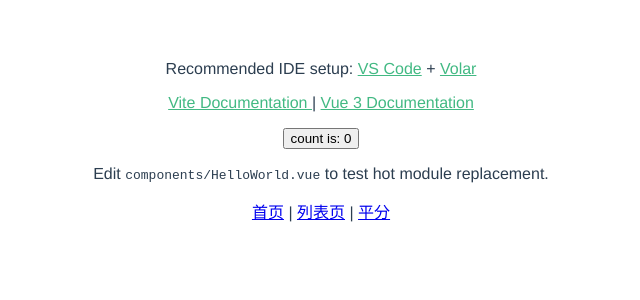
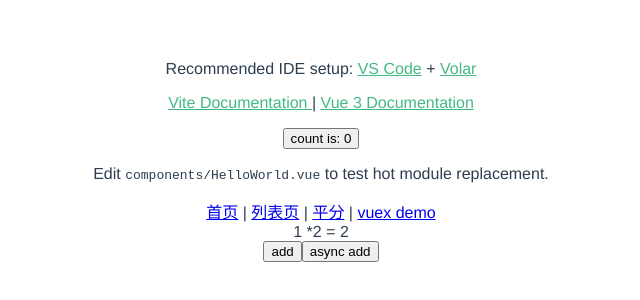
Before and after one commit to missXing/vue3-demo, a Vue app: page /#/counter in a window 1280 px wide. Shown: the top 300 px of the page, without its empty margins (319-959 px from the left). Built offline with nearby package versions, Linux system fonts and the light colour scheme.

Commit message:
feat: vuex demo

```diff
--- a/src/App.vue
+++ b/src/App.vue
@@ -9,7 +9,8 @@ import HelloWorld from "./components/HelloWorld.vue";
   <div>
     <router-link to="/home">首页</router-link> |
     <router-link to="/todoList">列表页</router-link> |
-    <router-link to="/rate">平分</router-link>
+    <router-link to="/rate">平分</router-link> |
+    <router-link to="/counter">vuex demo</router-link>
   </div>
 
   <!-- <router-view v-slot="{ Component }">
--- a/src/main.js
+++ b/src/main.js
@@ -1,5 +1,33 @@
-import { createApp } from 'vue'
+import {
+  createApp
+} from 'vue'
+// import Element3 from 'element3'
+// import 'element3/lib/theme-chalk/index.css'
+import store from './store/index'
 import App from './App.vue'
 import router from './router/index'
+// import Heading from './components/Head.js'
+window.onerror = function(e) {
+  console.log(['https://stackoverflow.com/search?q=[js]+' + e])
+}
+const app = createApp(App)
 
-createApp(App).use(router).mount('#app')
+app.use(store)
+  .use(router)
+  // .use(Element3)
+  .mount('#app')
+
+
+
+
+// import {reactive,computed,watchEffect} from 'vue'
+
+// let obj = reactive({
+//     count:1
+// })
+// let double = computed(()=>obj.count*2)
+// obj.count = 2
+
+// watchEffect(()=>{
+//     console.log('数据被修改了',obj.count,double.value)
+// })
--- /dev/null
+++ b/src/pages/Counter.vue
@@ -0,0 +1,22 @@
+<template>
+    <div>{{ count }} *2 = {{ double }}</div>
+    <button @click="add">add</button>
+    <button @click="asyncAdd">async add</button>
+</template>
+
+<script setup>
+import { computed } from 'vue'
+// import {useStore} from 'vuex'
+import { useStore } from '../store/gvuex'
+let store = useStore()
+let count = computed(() => store.state.count)
+let double = computed(() => store.getters.double)
+
+function asyncAdd() {
+    store.dispatch('asyncAdd')
+}
+function add() {
+    // count.value+=1
+    store.commit('add')
+}
+</script>
--- a/src/router/index.js
+++ b/src/router/index.js
@@ -6,6 +6,7 @@ import {
 import Home from '../pages/Home.vue'
 import TodoList from '../pages/TodoList.vue'
 import Rate from '../pages/Rate.vue'
+import Counter from '../pages/Counter.vue'
 
 const routes = [{
   path: '/home',
@@ -19,6 +20,10 @@ const routes = [{
   path: '/rate',
   name: 'Rate',
   component: Rate
+}, {
+  path: '/counter',
+  name: 'Counter',
+  component: Counter
 }]
 const router = createRouter({
   history: createWebHashHistory(),
--- /dev/null
+++ b/src/store/gvuex.js
@@ -0,0 +1,49 @@
+import {
+  inject,
+  reactive,
+  computed
+} from 'vue'
+
+const STORE_KEY = '__store__'
+
+function useStore() {
+  return inject(STORE_KEY)
+}
+
+function createStore(options) {
+  return new Store(options)
+}
+class Store {
+  constructor(options) {
+    this.$options = options
+    this._state = reactive({
+      data: options.state()
+    })
+    this._mutations = options.mutations
+    this._actions = options.actions
+    this.getters = {}
+
+    Object.keys(options.getters).forEach(name => {
+      const fn = options.getters[name]
+      this.getters[name] = computed(() => fn(this.state))
+    })
+  }
+  get state() {
+    return this._state.data
+  }
+  commit = (type, payload) => {
+    const entry = this._mutations[type]
+    entry && entry(this.state, payload)
+  }
+  dispatch(type, payload) {
+    const entry = this._actions[type]
+    return entry && entry(this, payload)
+  }
+  install(app) {
+    app.provide(STORE_KEY, this)
+  }
+}
+export {
+  createStore,
+  useStore
+}
--- /dev/null
+++ b/src/store/index.js
@@ -0,0 +1,32 @@
+// import { createStore } from 'vuex'
+import {
+  createStore
+} from './gvuex'
+const store = createStore({
+  state() {
+    return {
+      count: 1
+    }
+  },
+  getters: {
+    double(state) {
+      return state.count * 2
+    }
+  },
+  mutations: {
+    add(state) {
+      state.count++
+    }
+  },
+  actions: {
+    asyncAdd({
+      commit
+    }) {
+      setTimeout(() => {
+        commit('add')
+      }, 1000)
+    }
+  }
+})
+
+export default store
```
